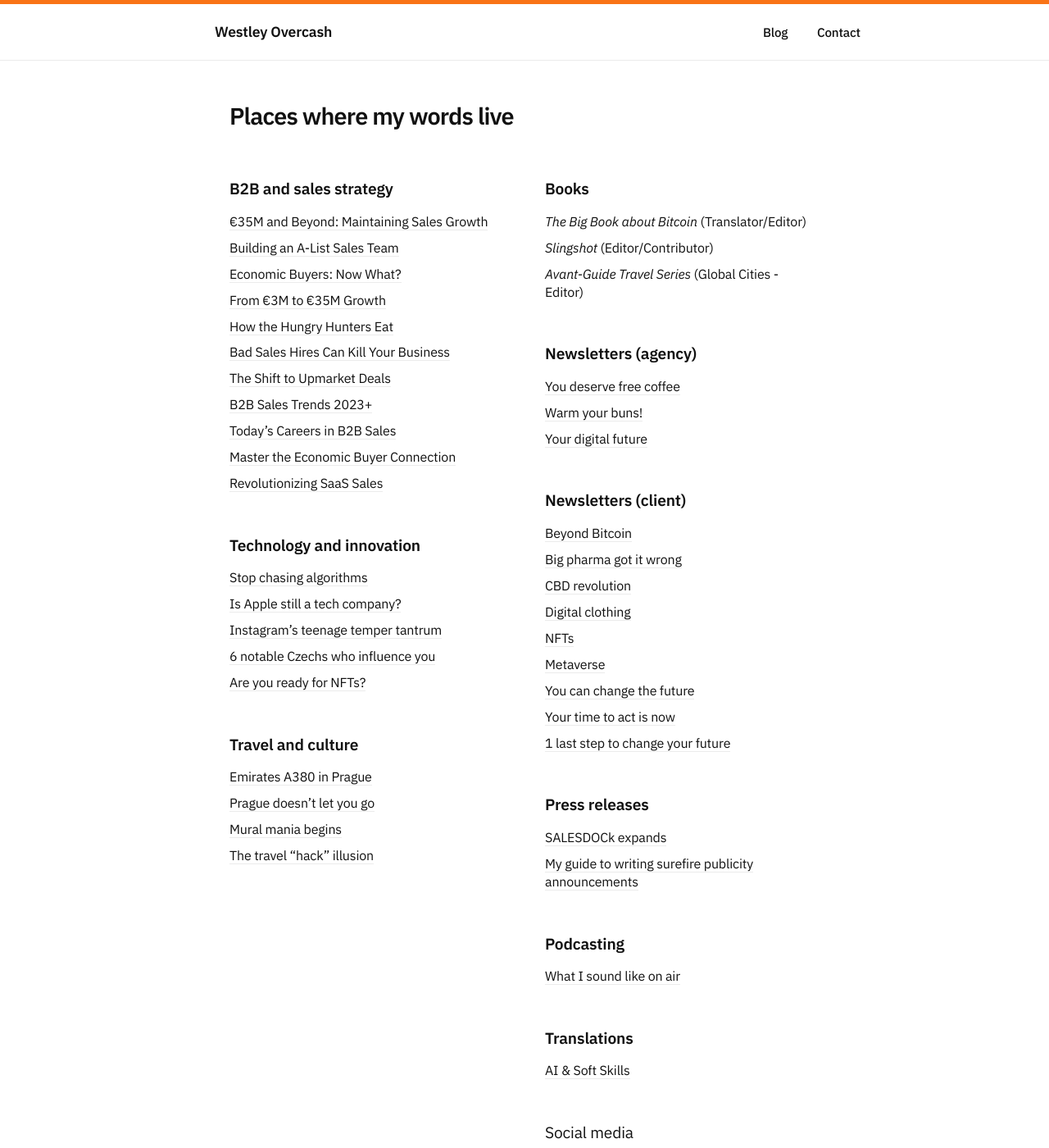
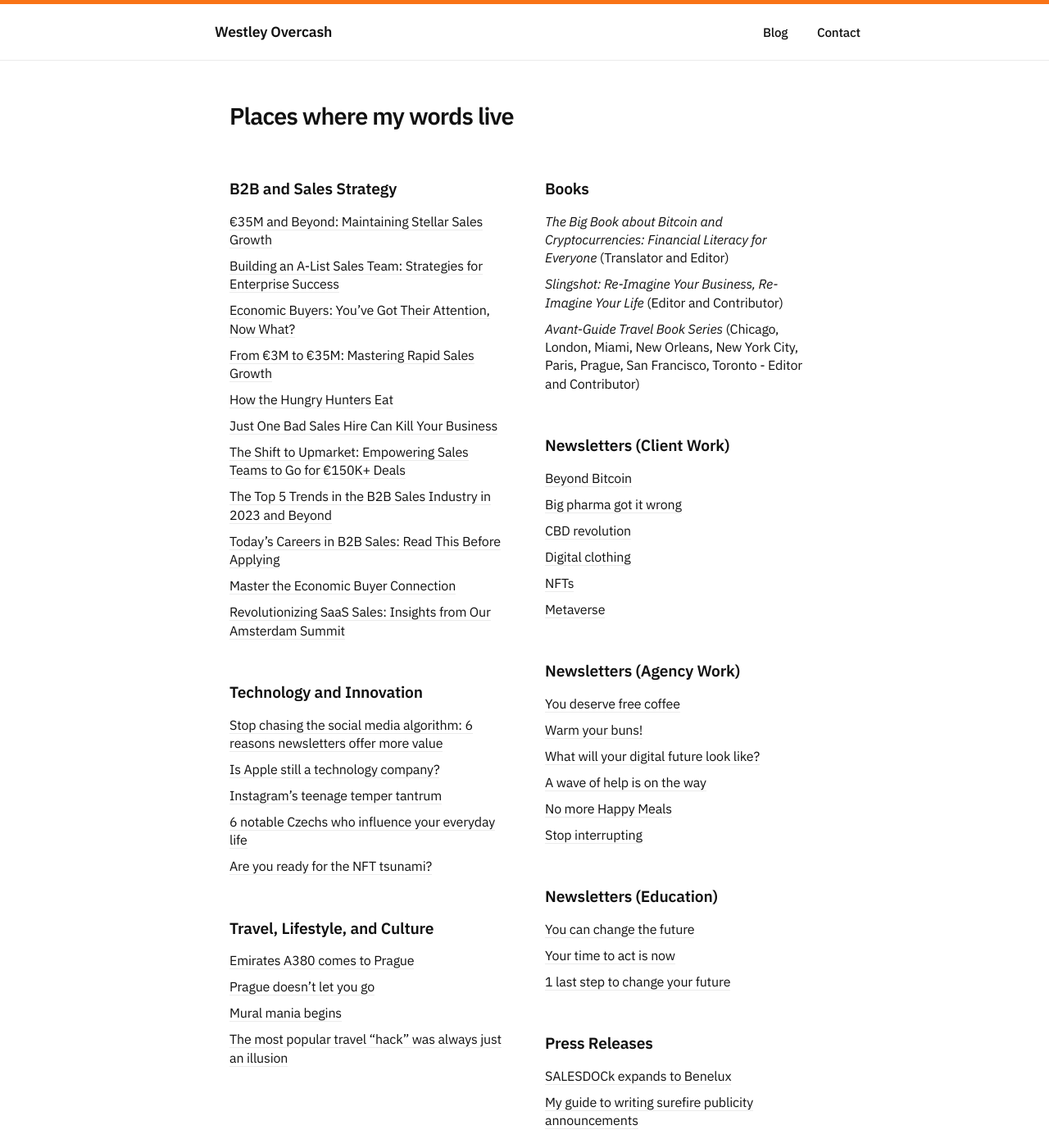
Before and after one commit to westleyovercash/westleyovercash.github.io, a Jekyll site: the page built from index.md, in a window 1280 px wide and 1400 px high, scrolled down 1480 px. Shown: the whole window at 82% size. Built offline with Jekyll 4.4.1, drawn with Linux system fonts in a browser that asks for light colours; some of the changed text lies outside the part shown.

Commit message:
Update index.md

```diff
--- a/index.md
+++ b/index.md
@@ -57,68 +57,73 @@ I send occasional letters expanding on these stories. Leave your email to get yo
 
 <div class="portfolio-col" markdown="1">
 
-### B2B and sales strategy
-* [€35M and Beyond: Maintaining Sales Growth](https://drive.google.com/file/d/18PKTIIWaPK8QsfZXt_Gr_AQt0TJ7VPsF/view?usp=sharing)
-* [Building an A-List Sales Team](https://drive.google.com/file/d/14r6u8EB_2qqgD1HyT8nqIZiCVhgx6vEX/view?usp=sharing)
-* [Economic Buyers: Now What?](https://drive.google.com/file/d/1lpJ2y_TgkNoolDvnm47qLMZA_flFx3EM/view?usp=sharing)
-* [From €3M to €35M Growth](https://drive.google.com/file/d/1DOCko4feLFB17CHDxu3IcP4E9dEdRZHE/view?usp=sharing)
+### B2B and Sales Strategy
+* [€35M and Beyond: Maintaining Stellar Sales Growth](https://drive.google.com/file/d/18PKTIIWaPK8QsfZXt_Gr_AQt0TJ7VPsF/view?usp=sharing)
+* [Building an A-List Sales Team: Strategies for Enterprise Success](https://drive.google.com/file/d/14r6u8EB_2qqgD1HyT8nqIZiCVhgx6vEX/view?usp=sharing)
+* [Economic Buyers: You've Got Their Attention, Now What?](https://drive.google.com/file/d/1lpJ2y_TgkNoolDvnm47qLMZA_flFx3EM/view?usp=sharing)
+* [From €3M to €35M: Mastering Rapid Sales Growth](https://drive.google.com/file/d/1DOCko4feLFB17CHDxu3IcP4E9dEdRZHE/view?usp=sharing)
 * [How the Hungry Hunters Eat](https://drive.google.com/file/d/1cUZmnPtmwgphKcDACKZzqotSgC8y35D9/view?usp=sharing)
-* [Bad Sales Hires Can Kill Your Business](https://drive.google.com/file/d/1eLixvwIzUBjaYgdnU8cseGhYMzCMlUmR/view?usp=sharing)
-* [The Shift to Upmarket Deals](https://drive.google.com/file/d/1TouePOPGIjoUEq6FsZ_WIxx6ZWgg7mln/view?usp=sharing)
-* [B2B Sales Trends 2023+](https://drive.google.com/file/d/1-oP4FYCu-4DVW5cHC6ws-GEOIWA1OSq6/view?usp=sharing)
-* [Today's Careers in B2B Sales](https://drive.google.com/file/d/1zZZXW73rerKa0-Jw-cz16OCTpvJytEBr/view?usp=sharing)
+* [Just One Bad Sales Hire Can Kill Your Business](https://drive.google.com/file/d/1eLixvwIzUBjaYgdnU8cseGhYMzCMlUmR/view?usp=sharing)
+* [The Shift to Upmarket: Empowering Sales Teams to Go for €150K+ Deals](https://drive.google.com/file/d/1TouePOPGIjoUEq6FsZ_WIxx6ZWgg7mln/view?usp=sharing)
+* [The Top 5 Trends in the B2B Sales Industry in 2023 and Beyond](https://drive.google.com/file/d/1-oP4FYCu-4DVW5cHC6ws-GEOIWA1OSq6/view?usp=sharing)
+* [Today's Careers in B2B Sales: Read This Before Applying](https://drive.google.com/file/d/1zZZXW73rerKa0-Jw-cz16OCTpvJytEBr/view?usp=sharing)
 * [Master the Economic Buyer Connection](https://drive.google.com/file/d/1laQYFQDjz_pS0tAZJcPnox3fwt-MvU_Z/view?usp=sharing)
-* [Revolutionizing SaaS Sales](https://drive.google.com/file/d/1CA6V5cchKsU1e5t3Tp41_TBXV3OVhGFc/view?usp=sharing)
+* [Revolutionizing SaaS Sales: Insights from Our Amsterdam Summit](https://drive.google.com/file/d/1CA6V5cchKsU1e5t3Tp41_TBXV3OVhGFc/view?usp=sharing)
 
-### Technology and innovation
-* [Stop chasing algorithms](/writing/stop-chasing-the-social-media-algorithm)
-* [Is Apple still a tech company?](/writing/is-apple-still-a-technology-company)
+### Technology and Innovation
+* [Stop chasing the social media algorithm: 6 reasons newsletters offer more value](/writing/stop-chasing-the-social-media-algorithm)
+* [Is Apple still a technology company?](/writing/is-apple-still-a-technology-company)
 * [Instagram's teenage temper tantrum](/writing/instagrams-teenage-temper-tantrum)
-* [6 notable Czechs who influence you](/writing/6-notable-czechs-who-influence-your-everyday-life)
-* [Are you ready for NFTs?](/writing/are-you-ready-for-the-nft-tsunami)
+* [6 notable Czechs who influence your everyday life](/writing/6-notable-czechs-who-influence-your-everyday-life)
+* [Are you ready for the NFT tsunami?](/writing/are-you-ready-for-the-nft-tsunami)
 
-### Travel and culture
-* [Emirates A380 in Prague](/writing/emirates-a380-comes-to-prague)
+### Travel, Lifestyle, and Culture
+* [Emirates A380 comes to Prague](/writing/emirates-a380-comes-to-prague)
 * [Prague doesn't let you go](/writing/prague-doesnt-let-you-go)
 * [Mural mania begins](/writing/mural-mania-begins)
-* [The travel "hack" illusion](/writing/the-most-popular-travel-hack-was-always-just-an-illusion)
+* [The most popular travel "hack" was always just an illusion](/writing/the-most-popular-travel-hack-was-always-just-an-illusion)
 
 </div>
 
 <div class="portfolio-col" markdown="1">
 
 ### Books
-* *The Big Book about Bitcoin* (Translator/Editor)
-* *Slingshot* (Editor/Contributor)
-* *Avant-Guide Travel Series* (Global Cities - Editor)
+* *The Big Book about Bitcoin and Cryptocurrencies: Financial Literacy for Everyone* (Translator and Editor)
+* *Slingshot: Re-Imagine Your Business, Re-Imagine Your Life* (Editor and Contributor)
+* *Avant-Guide Travel Book Series* (Chicago, London, Miami, New Orleans, New York City, Paris, Prague, San Francisco, Toronto - Editor and Contributor)
 
-### Newsletters (agency)
-* [You deserve free coffee](https://drive.google.com/file/d/1FL2HwegikLnZO0k_Oz54EbhvkWhPxpdu/view?usp=sharing)
-* [Warm your buns!](https://drive.google.com/file/d/1bYMDZ-aB5-SCzfxLxvjci2YHrsejipmY/view?usp=sharing)
-* [Your digital future](https://drive.google.com/file/d/10kPrselyGvk9-4eSWx1EPk4z67gs_O40/view?usp=sharing)
-
-### Newsletters (client)
+### Newsletters (Client Work)
 * [Beyond Bitcoin](https://drive.google.com/file/d/1Knab998R3lIDvNAc3EwjzWxJ8x1zMPfJ/view?usp=sharing)
 * [Big pharma got it wrong](https://drive.google.com/file/d/1fMCkyMvANiQYEPY46Y4zUWrzqTY155DP/view?usp=share_link)
 * [CBD revolution](https://drive.google.com/file/d/11dXc_P-5ZOtWM_vAHGKIHrGrzrzNWD4X/view?usp=sharing)
 * [Digital clothing](https://drive.google.com/file/d/1Hh7sTxj0vnuEiuok0yicct7udoe7Jftd/view?usp=sharing)
 * [NFTs](https://drive.google.com/file/d/1rbUdT-EQDULtcyRcFkBGLGAve2SPYVqX/view?usp=sharing)
 * [Metaverse](https://drive.google.com/file/d/1fEmhH7zb3KYRlRdOWsSjuhgEXuqLt8qD/view?usp=sharing)
+
+### Newsletters (Agency Work)
+* [You deserve free coffee](https://drive.google.com/file/d/1FL2HwegikLnZO0k_Oz54EbhvkWhPxpdu/view?usp=sharing)
+* [Warm your buns!](https://drive.google.com/file/d/1bYMDZ-aB5-SCzfxLxvjci2YHrsejipmY/view?usp=sharing)
+* [What will your digital future look like?](https://drive.google.com/file/d/10kPrselyGvk9-4eSWx1EPk4z67gs_O40/view?usp=sharing)
+* [A wave of help is on the way](https://drive.google.com/file/d/1IzrsfVLYjNhr3PzxOVxC2Vqp0qAOvprs/view?usp=sharing)
+* [No more Happy Meals](https://drive.google.com/file/d/1ALvVlaKHFnMSGHF-L7BAi654ye60iO6t/view?usp=sharing)
+* [Stop interrupting](https://drive.google.com/file/d/1yPQqDH-upSxqr6QobgBy4rbpHV5kG55D/view?usp=sharing)
+
+### Newsletters (Education)
 * [You can change the future](https://drive.google.com/file/d/1eZf_gnved8CkKzwERby5Q3H5QlkhMX0y/view?usp=sharing)
-* [Your time to act is now](https://drive.google.com/file/d/1BzA3QGhSyhvTFxO-wANtyjOhrgRpBup7/view)
-* [1 last step to change your future](https://drive.google.com/file/d/13iG2_sGVY4LMsXpeynslS-Ko1wJ3ZyzM/view)
+* [Your time to act is now](https://drive.google.com/file/d/1BzA3QGhSyhvTFxO-wANtyjOhrgRpBup7/view?usp=sharing)
+* [1 last step to change your future](https://drive.google.com/file/d/13iG2_sGVY4LMsXpeynslS-Ko1wJ3ZyzM/view?usp=sharing)
 
-### Press releases
-* [SALESDOCk expands](https://drive.google.com/file/d/1pwISRCPCL2GyfnK7VjUuL4kjfGkIpmjQ/view?usp=sharing)
+### Press Releases
+* [SALESDOCk expands to Benelux](https://drive.google.com/file/d/1pwISRCPCL2GyfnK7VjUuL4kjfGkIpmjQ/view?usp=sharing)
 * [My guide to writing surefire publicity announcements](/s/Guide-to-writing-surefire-publicity-announcements.pdf)
 
 ### Podcasting
-* [What I sound like on air](https://drive.google.com/file/d/1l877T9pqRdJqUUhVgxbMXZMBkcsb10Be/view?usp=share_link)
+* [Listen to sample content](https://drive.google.com/file/d/1l877T9pqRdJqUUhVgxbMXZMBkcsb10Be/view?usp=share_link)
 
 ### Translations
-* [AI & Soft Skills](https://drive.google.com/file/d/1L2Cf2OKvOyv5vbA1prcvax72u73qwSNs/view?usp=share_link)
+* [Artificial Intelligence Is Returning Business to Traditional Soft Skills](https://drive.google.com/file/d/1L2Cf2OKvOyv5vbA1prcvax72u73qwSNs/view?usp=share_link)
 
-Social media
+### Social Media
 * [15K followers on Instagram](http://instagram.com/wessencecom/)
 
 </div>
```
